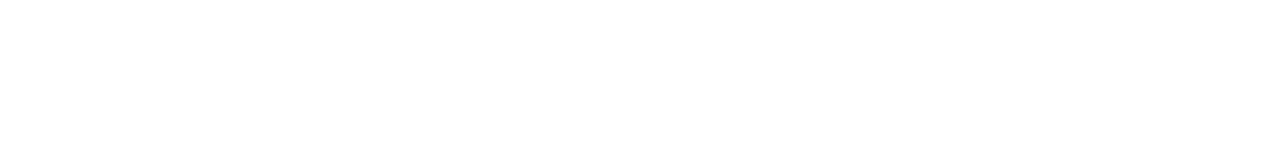
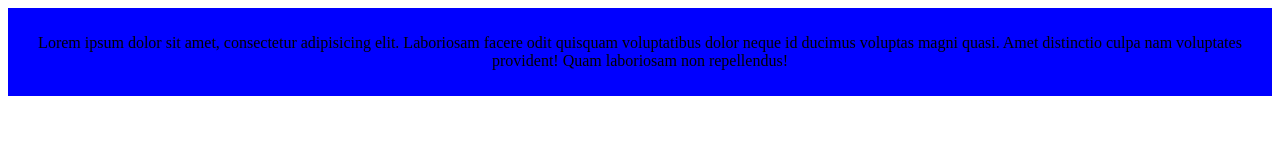
Before and after one commit to ShofiurRahmanRabby/my-fast-githup-rep, a plain HTML site: page index.html in a window 1280 px wide. Drawn offline with Linux system fonts and the light colour scheme.

Commit message:
first commit

```diff
--- a/index.html
+++ b/index.html
@@ -5,8 +5,11 @@
     <meta http-equiv="X-UA-Compatible" content="IE=edge">
     <meta name="viewport" content="width=device-width, initial-scale=1.0">
     <title>My first Ever Github Repo</title>
+    <link rel="stylesheet" href="styles/blog.css">
 </head>
 <body>
-
+    <div>
+        <p>Lorem ipsum dolor sit amet, consectetur adipisicing elit. Laboriosam facere odit quisquam voluptatibus dolor neque id ducimus voluptas magni quasi. Amet distinctio culpa nam voluptates provident! Quam laboriosam non repellendus!</p>
+    </div>
 </body>
 </html>
--- /dev/null
+++ b/styles/blog.css
@@ -0,0 +1,5 @@
+div{
+    background-color: blue;
+    text-align: center;
+    padding: 10px;
+}
```
